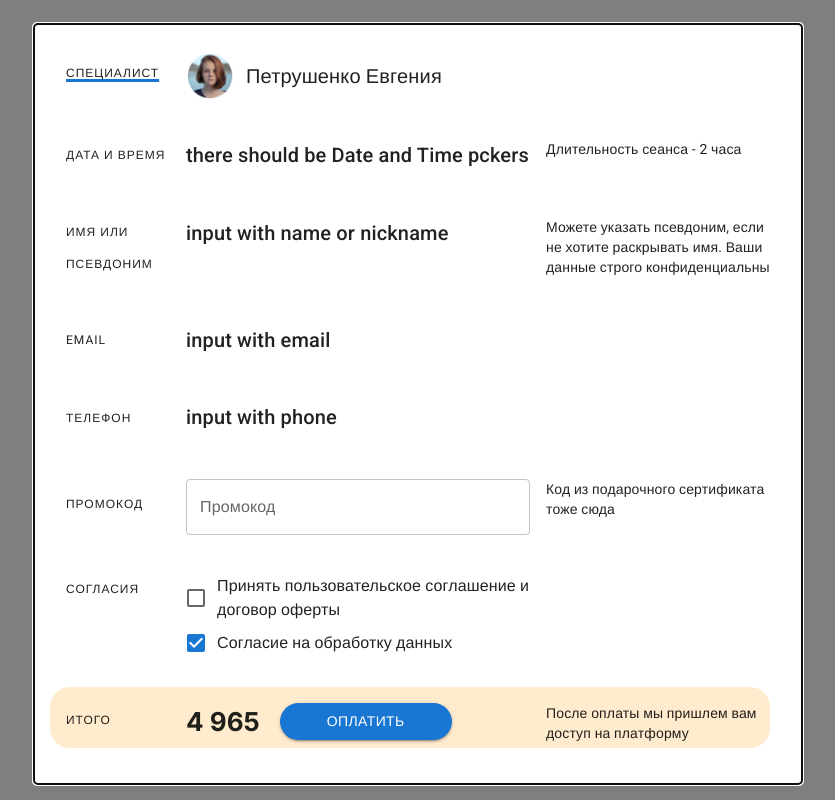
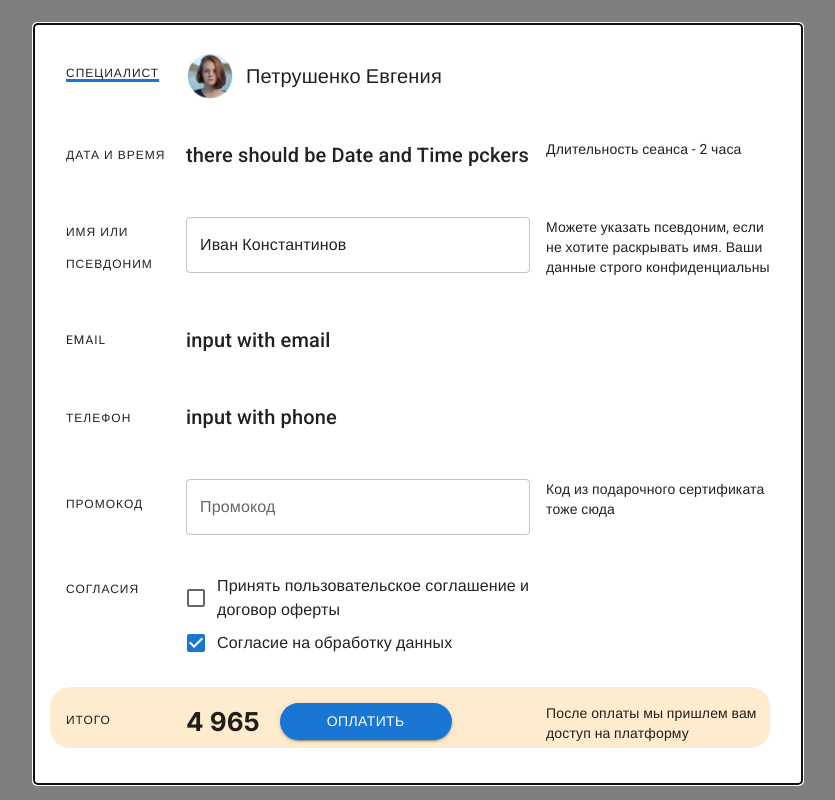
Before and after one commit to Savchhenko/Appointment-Form, a Next.js app: page /AppointmentForm in a window 1280 px wide. Shown: the whole page, without its empty margins (222-1057 px from the left). Built offline with nearby package versions, Linux system fonts and the light colour scheme; a web font is replaced by a local one.

Commit message:
add react-hook-form, add input for nickname

```diff
--- a/package.json
+++ b/package.json
@@ -15,7 +15,8 @@
     "@mui/material": "^5.15.19",
     "next": "14.2.3",
     "react": "^18",
-    "react-dom": "^18"
+    "react-dom": "^18",
+    "react-hook-form": "^7.51.5"
   },
   "devDependencies": {
     "@types/node": "^20",
--- a/src/app/AppointmentForm/page.tsx
+++ b/src/app/AppointmentForm/page.tsx
@@ -1,22 +1,37 @@
 "use client";
 
 import React from "react";
-import Typography from '@mui/material/Typography';
-import Modal from '@mui/material/Modal';
-import Card from '@mui/material/Card';
-import CardContent from '@mui/material/CardContent';
-import Grid from '@mui/material/Grid';
-import Stack from '@mui/material/Stack';
-import TextField from '@mui/material/TextField';
-import FormGroup from '@mui/material/FormGroup';
-import FormControlLabel from '@mui/material/FormControlLabel';
-import Checkbox from '@mui/material/Checkbox';
-import Button from '@mui/material/Button';
+import Typography from "@mui/material/Typography";
+import Modal from "@mui/material/Modal";
+import Card from "@mui/material/Card";
+import CardContent from "@mui/material/CardContent";
+import Grid from "@mui/material/Grid";
+import Stack from "@mui/material/Stack";
+import TextField from "@mui/material/TextField";
+import FormGroup from "@mui/material/FormGroup";
+import FormControlLabel from "@mui/material/FormControlLabel";
+import Checkbox from "@mui/material/Checkbox";
+import Button from "@mui/material/Button";
 import Image from "next/image";
+
+import { useForm, Controller } from "react-hook-form";
 
 import styles from "./appointment.form.module.css";
 
 const AppointmentForm: React.FC = () => {
+    const defaultValues = {
+        nickname: "Иван Константинов",
+        email: "example@email.ru",
+        phone: "+79997207788",
+        promocode: "",
+    };
+
+    const { handleSubmit, control } = useForm({ defaultValues });
+
+    const onSubmit = (data) => {
+        console.log(data)
+    };
+
 
     return (
         <div style={{width: "100vw", height: "100vh"}}>
@@ -29,7 +44,10 @@ const AppointmentForm: React.FC = () => {
             >
                 <Card style={{height: "95vh"}}>
                     <CardContent style={{height: "100%"}}>
-                        <form className={styles.form}>
+                        <form
+                            className={styles.form}
+                            onSubmit={handleSubmit(onSubmit)}
+                        >
                             <Grid container spacing={2}>
                                 <Grid item xs={2} sx={{display: "flex", alignItems: "center"}}>
                                     <Typography variant="overline" gutterBottom
@@ -78,9 +96,17 @@ const AppointmentForm: React.FC = () => {
                                     </Typography>
                                 </Grid>
                                 <Grid item xs={6}>
-                                    <Typography variant="h6" gutterBottom>
-                                        input with name or nickname
-                                    </Typography>
+                                    <Controller
+                                        control={ control }
+                                        name="nickname"
+                                        render={({ field: { onChange, value }}) => (
+                                            <TextField
+                                                fullWidth={true}
+                                                onChange={onChange}
+                                                value={value}
+                                            />
+                                        )}
+                                    />
                                 </Grid>
                                 <Grid item xs={4}>
                                     <Typography variant="body2" gutterBottom>
@@ -169,6 +195,7 @@ const AppointmentForm: React.FC = () => {
                                         <Button
                                             variant="contained"
                                             sx={{borderRadius: "20px", width: "50%"}}
+                                            type="submit"
                                         >
                                             Оплатить
                                         </Button>
```
Also changed, not shown: 1 other file (tests, documents, lock files or other folders).
